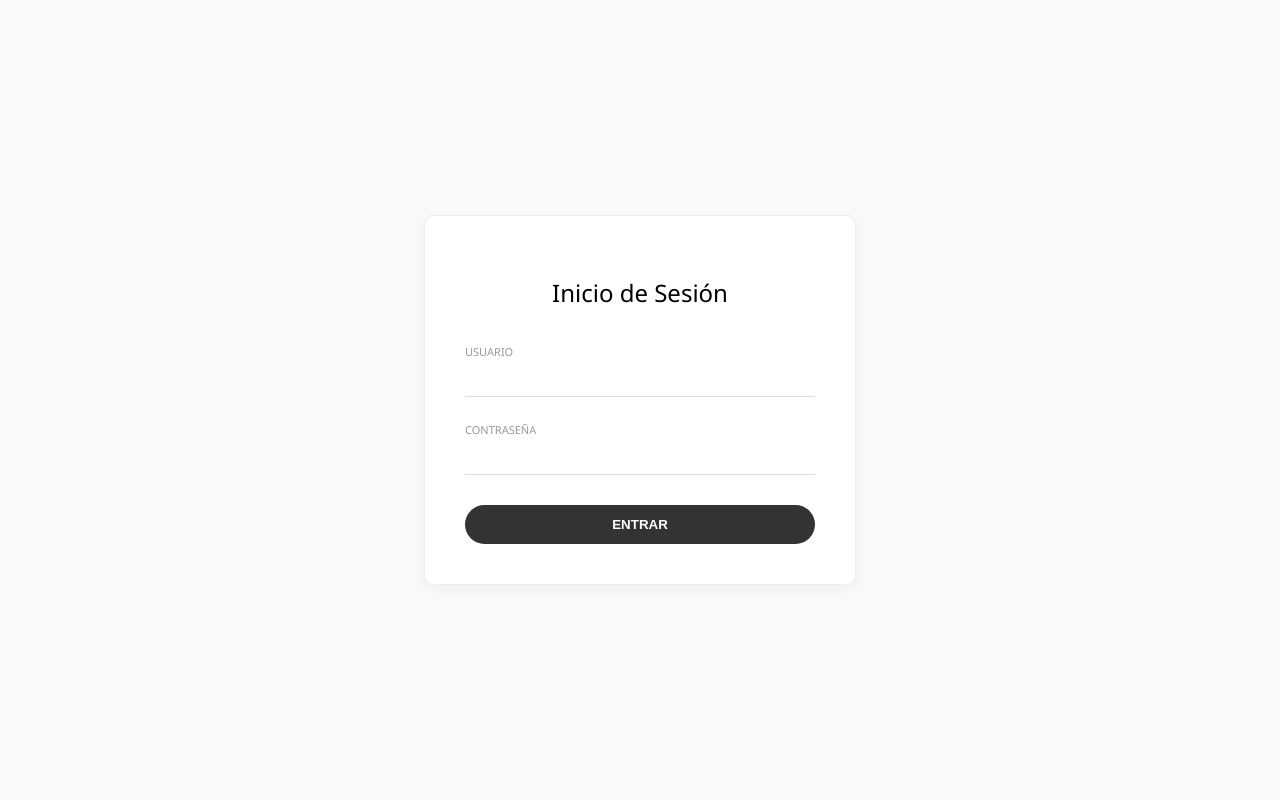
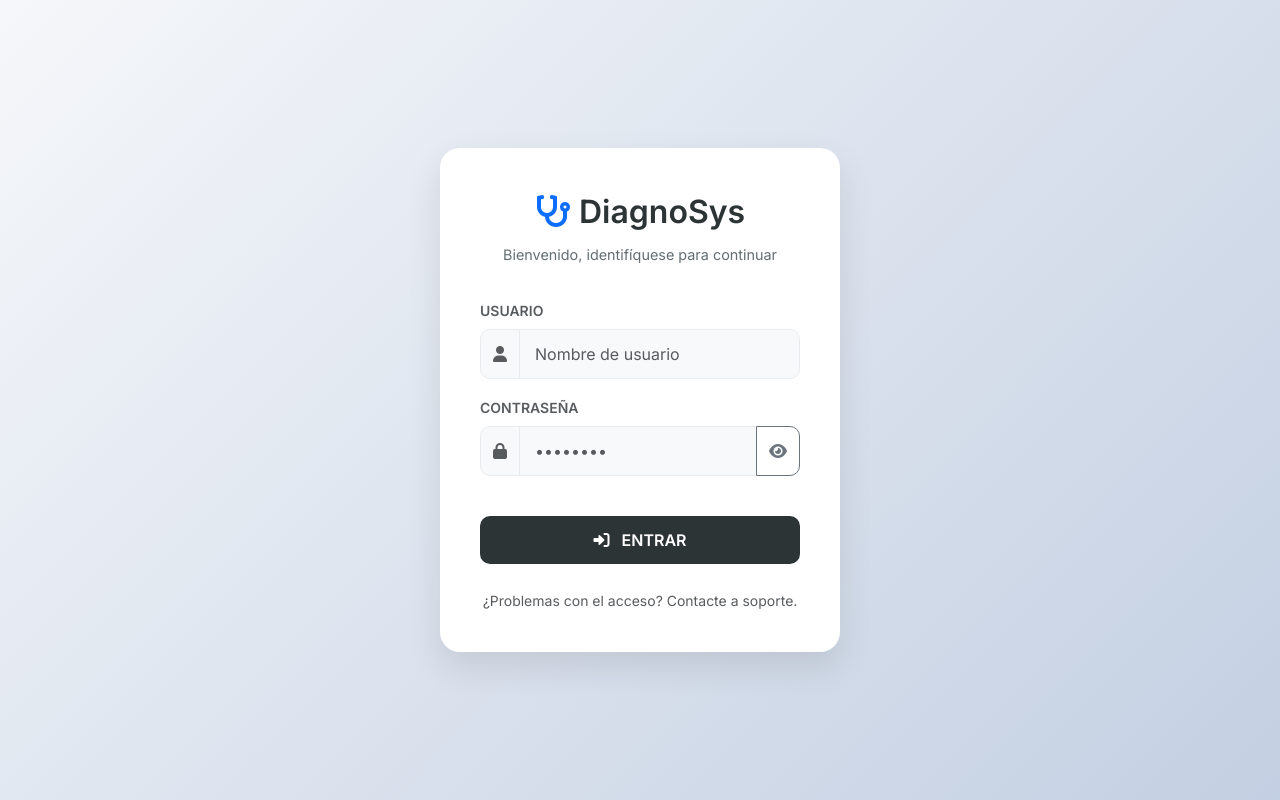
Before and after one commit to Y0FZ/ProyectoBS2, a website: page diagno-sys/html/index.html in a window 1280 px wide. Drawn offline with nearby package versions, Linux system fonts and the light colour scheme.

Commit message:
inicio de sesion1.2

```diff
--- a/diagno-sys/html/index.html
+++ b/diagno-sys/html/index.html
@@ -2,24 +2,123 @@
 <html lang="es">
 <head>
     <meta charset="UTF-8">
+    <meta name="viewport" content="width=device-width, initial-scale=1.0">
     <title>DiagnoSys - Login</title>
+
+    <link href="https://cdn.jsdelivr.net/npm/bootstrap@5.3.3/dist/css/bootstrap.min.css" rel="stylesheet">
+    <link href="https://fonts.googleapis.com/css2?family=Inter:wght@300;400;600&display=swap" rel="stylesheet">
+    <link rel="stylesheet" href="https://cdnjs.cloudflare.com/ajax/libs/font-awesome/6.0.0/css/all.min.css">
+
+    <style>
+        body {
+            background: linear-gradient(135deg, #f5f7fa 0%, #c3cfe2 100%);
+            font-family: 'Inter', sans-serif;
+            height: 100vh;
+            display: flex;
+            align-items: center;
+            justify-content: center;
+            margin: 0;
+        }
+        .login-card {
+            background: white;
+            padding: 2.5rem;
+            border-radius: 20px;
+            box-shadow: 0 15px 35px rgba(0,0,0,0.1);
+            width: 100%;
+            max-width: 400px;
+        }
+        .brand-logo {
+            font-size: 2rem;
+            font-weight: 600;
+            color: #2d3436;
+            text-align: center;
+            margin-bottom: 0.5rem;
+        }
+        .brand-subtitle {
+            text-align: center;
+            color: #636e72;
+            font-size: 0.9rem;
+            margin-bottom: 2rem;
+        }
+        .form-control {
+            border-radius: 10px;
+            padding: 12px 15px;
+            background-color: #f8f9fa;
+            border: 1px solid #e9ecef;
+        }
+        .input-group-text {
+            background-color: #f8f9fa;
+            border: 1px solid #e9ecef;
+            border-radius: 10px 0 0 10px;
+        }
+        .btn-login {
+            background: #2d3436;
+            color: white;
+            border-radius: 10px;
+            padding: 12px;
+            font-weight: 600;
+            margin-top: 1rem;
+            border: none;
+            transition: all 0.3s ease;
+        }
+        .btn-login:hover {
+            background: #000;
+            transform: translateY(-2px);
+        }
+    </style>
 </head>
-<body style="background-color: #fafafa; font-family: 'Segoe UI', sans-serif; display: flex; justify-content: center; align-items: center; height: 100vh; margin: 0;">
+<body>
 
-    <div style="background: white; padding: 40px; border-radius: 10px; border: 1px solid #eee; width: 350px; box-shadow: 0 4px 15px rgba(0,0,0,0.05);">
-        <h2 style="font-weight: 300; text-align: center; margin-bottom: 30px;">Inicio de Sesión</h2>
+    <div class="login-card">
+        <div class="brand-logo">
+            <i class="fas fa-stethoscope text-primary"></i> DiagnoSys
+        </div>
+        <p class="brand-subtitle">Bienvenido, identifíquese para continuar</p>
+
         <form id="loginForm">
-            <label style="font-size: 11px; color: #999; text-transform: uppercase;">Usuario</label>
-            <input type="text" id="IdUsuario" required style="width: 100%; padding: 10px 0; margin-bottom: 20px; border: none; border-bottom: 1px solid #ddd; outline: none;">
+            <div class="mb-3">
+                <label class="form-label small fw-bold text-muted text-uppercase">Usuario</label>
+                <div class="input-group">
+                    <span class="input-group-text"><i class="fas fa-user text-muted"></i></span>
+                    <input type="text" id="IdUsuario" class="form-control" placeholder="Nombre de usuario" required>
+                </div>
+            </div>
 
-            <label style="font-size: 11px; color: #999; text-transform: uppercase;">Contraseña</label>
-            <input type="password" id="password" required style="width: 100%; padding: 10px 0; margin-bottom: 30px; border: none; border-bottom: 1px solid #ddd; outline: none;">
+            <div class="mb-4">
+                <label class="form-label small fw-bold text-muted text-uppercase">Contraseña</label>
+                <div class="input-group">
+                    <span class="input-group-text"><i class="fas fa-lock text-muted"></i></span>
+                    <input type="password" id="password" class="form-control" placeholder="••••••••" required>
+                    <button class="btn btn-outline-secondary" type="button" id="togglePassword" style="border-top-right-radius: 10px; border-bottom-right-radius: 10px;">
+                        <i class="fas fa-eye" id="eyeIcon"></i>
+                    </button>
+                </div>
+            </div>
 
-            <button type="submit" style="width: 100%; background: #333; color: white; border: none; padding: 12px; border-radius: 25px; cursor: pointer; font-weight: bold;">ENTRAR</button>
+            <button type="submit" class="btn btn-login w-100">
+                <i class="fas fa-sign-in-alt me-2"></i> ENTRAR
+            </button>
         </form>
+
+        <div class="text-center mt-4">
+            <small class="text-muted">¿Problemas con el acceso? Contacte a soporte.</small>
+        </div>
     </div>
 
     <script>
+        // 1. Lógica del ojo (Mostrar/Ocultar)
+        const togglePassword = document.querySelector('#togglePassword');
+        const passwordInput = document.querySelector('#password');
+        const eyeIcon = document.querySelector('#eyeIcon');
+
+        togglePassword.addEventListener('click', () => {
+            const type = passwordInput.getAttribute('type') === 'password' ? 'text' : 'password';
+            passwordInput.setAttribute('type', type);
+            eyeIcon.classList.toggle('fa-eye');
+            eyeIcon.classList.toggle('fa-eye-slash');
+        });
+
+        // 2. Lógica de Login (Fetch)
         document.getElementById('loginForm').addEventListener('submit', async (e) => {
             e.preventDefault();
             const id = document.getElementById('IdUsuario').value;
@@ -34,17 +133,14 @@
 
                 if (response.ok) {
                     const usuario = await response.json();
-
                     localStorage.setItem('diagnoSys_user', usuario.NombreUsuario);
-            // IMPORTANTE: Usamos el IdRol que procesamos en el servicio
                     localStorage.setItem('userRole', usuario.IdRol.toString());
-
                     window.location.href = 'webmed.html';
                 } else {
-            alert("Usuario o contraseña incorrectos");
+                    alert("⚠️ Usuario o contraseña incorrectos");
                 }
             } catch (error) {
-        alert("Error de conexión con el servidor de DiagnoSys");
+                alert("❌ Error de conexión con el servidor");
             }
         });
     </script>
```
Lines whose indentation alone changed are shown as unchanged.
